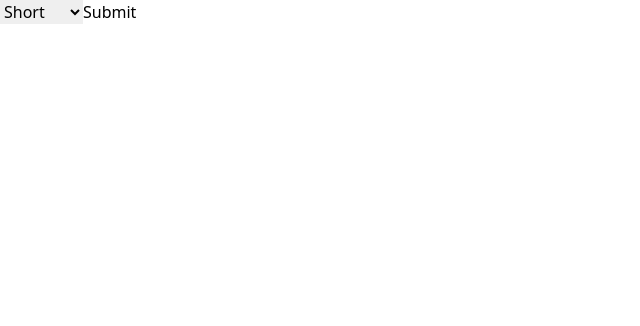
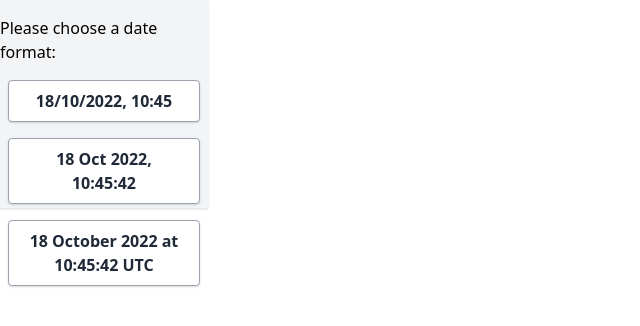
Before and after one commit to RasmusBruun/unfriendly-dates, a React app: page / in a window 1280 px wide. Shown: the top 326 px of the page, without its empty margins (0-640 px from the left). Built offline with nearby package versions, Linux system fonts and the light colour scheme.

Commit message:
Style date format settings

```diff
--- a/package.json
+++ b/package.json
@@ -4,6 +4,7 @@
   "private": true,
   "dependencies": {
     "@craco/craco": "^6.4.3",
+    "@headlessui/react": "^1.7.3",
     "@testing-library/jest-dom": "^5.16.5",
     "@testing-library/react": "^13.4.0",
     "@testing-library/user-event": "^13.5.0",
--- a/src/UnfriendlyDates.tsx
+++ b/src/UnfriendlyDates.tsx
@@ -1,5 +1,6 @@
 import React from "react";
 import { DateFormat } from "./constants/types";
+import { parseDateFormat } from "./content-scripts/util";
 
 let dateTimeStyle = DateFormat.Short;
 
@@ -7,48 +8,62 @@ chrome.storage.sync.get(["dateTimeStyle"], function (result) {
   dateTimeStyle = result.dateTimeStyle;
 });
 
+const ACTIVE =
+  "bg-blue-500 hover:bg-blue-700 text-white font-bold w-48 py-2 px-4 mb-4 border border-blue-700 rounded";
+const INACTIVE =
+  "bg-white hover:bg-gray-100 text-gray-800 font-semibold w-48 py-2 px-4 mb-4 border border-gray-400 rounded shadow";
+
+const setDateTimeStyle = (style: DateFormat) => {
+  chrome.storage.sync.set({ dateTimeStyle: style }, function () {
+    window.location.reload();
+    chrome.tabs.reload();
+  });
+};
+
+const handleClick = (dateStyle: DateFormat) => {
+  return (e: React.SyntheticEvent) => {
+    e.preventDefault();
+    setDateTimeStyle(parseDateFormat(dateStyle));
+  };
+};
+
 const UnfriendlyDates = () => {
-  const setDateTimeStyle = (style: DateFormat) => {
-    chrome.storage.sync.set({ dateTimeStyle: style }, function () {
-      chrome.tabs.reload();
-    });
-  };
   return (
-    <div className="unfriendly__dates">
+    <div className="w-52 h-52 bg-gray-100 shadow">
       <body>
-        <form
-          onSubmit={(e: React.SyntheticEvent) => {
-            e.preventDefault();
-            const target = e.target as typeof e.target & {
-              dateStyle: { value: string };
-            };
-            const dateStyle = target.dateStyle.value;
-            setDateTimeStyle(parseDateFormat(dateStyle));
-          }}
-        >
-          <select id="dateStyle" defaultValue={dateTimeStyle}>
-            <option value="short">Short</option>
-            <option value="medium">Medium</option>
-            <option value="long">Long</option>
-          </select>
-          <button type="submit">Submit</button>
-        </form>
+        <div className="flex flex-col justify-between items-center">
+          <p className="my-4">Please choose a date format:</p>
+          <button
+            className={dateTimeStyle === DateFormat.Short ? ACTIVE : INACTIVE}
+            onClick={handleClick(DateFormat.Short)}
+          >
+            {new Date().toLocaleString("en-GB", {
+              dateStyle: "short",
+              timeStyle: "short",
+            })}
+          </button>
+          <button
+            className={dateTimeStyle === DateFormat.Medium ? ACTIVE : INACTIVE}
+            onClick={handleClick(DateFormat.Medium)}
+          >
+            {new Date().toLocaleString("en-GB", {
+              dateStyle: "medium",
+              timeStyle: "medium",
+            })}
+          </button>
+          <button
+            className={dateTimeStyle === DateFormat.Long ? ACTIVE : INACTIVE}
+            onClick={handleClick(DateFormat.Long)}
+          >
+            {new Date().toLocaleString("en-GB", {
+              dateStyle: "long",
+              timeStyle: "long",
+            })}
+          </button>
+        </div>
       </body>
     </div>
   );
 };
 
-const parseDateFormat = (dateformat: string) => {
-  switch (dateformat) {
-    case "short":
-      return DateFormat.Short;
-    case "medium":
-      return DateFormat.Medium;
-    case "long":
-      return DateFormat.Long;
-    default:
-      return DateFormat.Short;
-  }
-};
-
 export default UnfriendlyDates;
--- /dev/null
+++ b/src/constants/ChevronDownIcon.tsx
@@ -0,0 +1,17 @@
+export const ChevronDownIcon = ({ className }: { className: string }) => (
+  // Source: https://heroicons.com/
+  <svg
+    xmlns="http://www.w3.org/2000/svg"
+    fill="none"
+    viewBox="0 0 24 24"
+    strokeWidth={1.5}
+    stroke="currentColor"
+    className={className}
+  >
+    <path
+      strokeLinecap="round"
+      strokeLinejoin="round"
+      d="M19.5 8.25l-7.5 7.5-7.5-7.5"
+    />
+  </svg>
+);
--- a/src/content-scripts/util.ts
+++ b/src/content-scripts/util.ts
@@ -10,3 +10,16 @@ export const getWidthByDateStyle = (dateStyle: DateFormat): string => {
       return "350px";
   }
 };
+
+export const parseDateFormat = (dateformat: string) => {
+  switch (dateformat) {
+    case "short":
+      return DateFormat.Short;
+    case "medium":
+      return DateFormat.Medium;
+    case "long":
+      return DateFormat.Long;
+    default:
+      return DateFormat.Short;
+  }
+};
```
Also changed, not shown: 1 other file (tests, documents, lock files or other folders).
